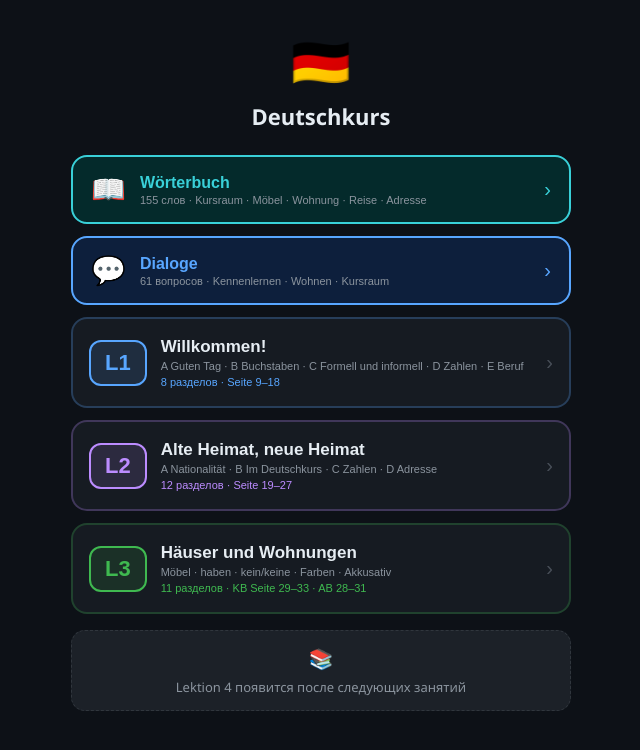
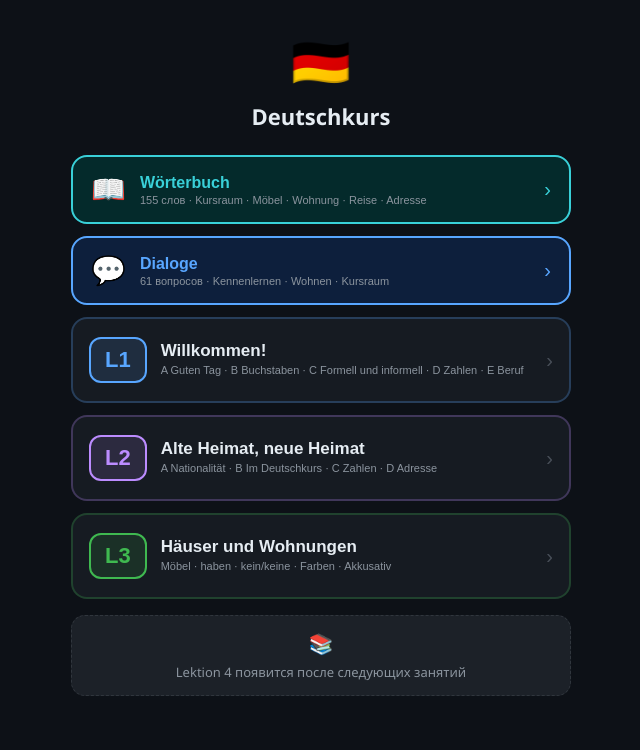
Before and after one commit to Joy096/deutsch-kurs, a React (Vite) app: page / in a window 1280 px wide. Shown: the top 750 px of the page, without its empty margins (319-959 px from the left). Built offline with nearby package versions, Linux system fonts and the light colour scheme.

Commit message:
Add files via upload

```diff
--- a/src/deutsch_kurs_v13.jsx
+++ b/src/deutsch_kurs_v13.jsx
@@ -2870,7 +2870,7 @@ export default function App(){
               <div style={{flex:1}}>
                 <div style={{fontWeight:800,fontSize:17,color:C.text,marginBottom:3}}>{l.title}</div>
                 <div style={{fontSize:11,color:C.muted,marginBottom:4}}>{l.sub}</div>
-                <div style={{fontSize:11,color:l.col}}>{l.sections.length} разделов · {l.date}</div>
+
               </div>
               <span style={{color:C.dim,fontSize:20}}>›</span>
             </button>
```
